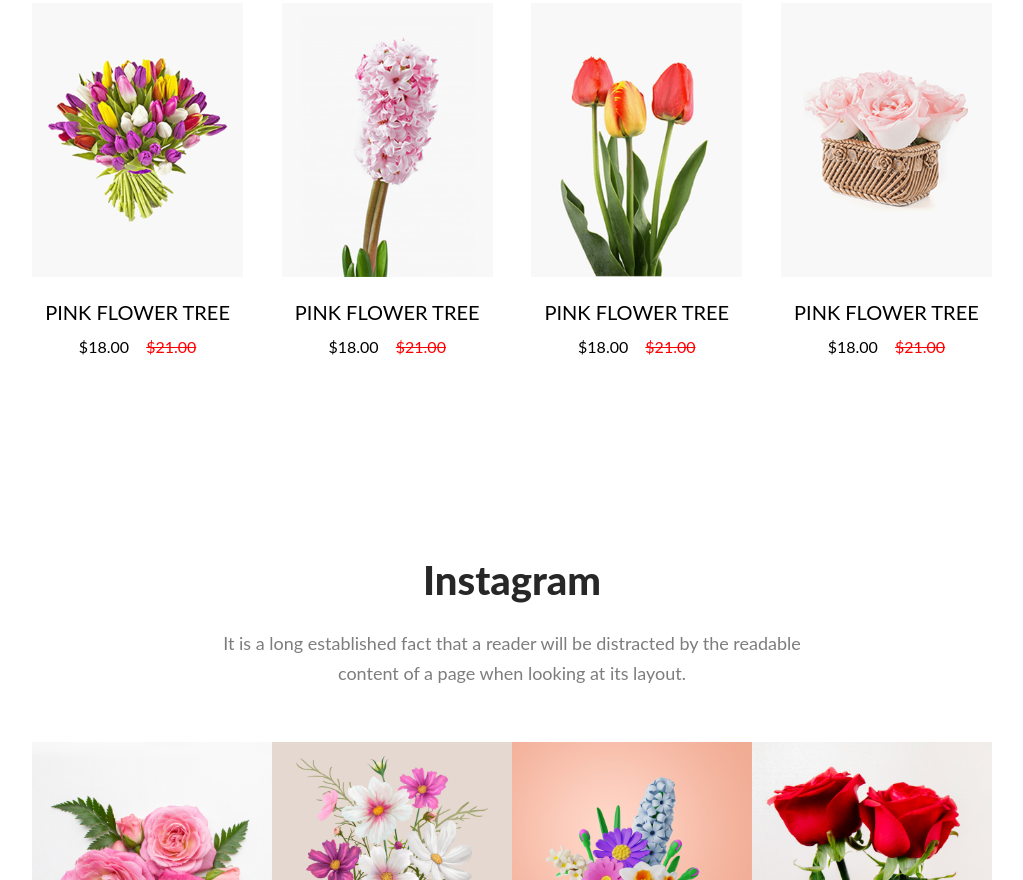
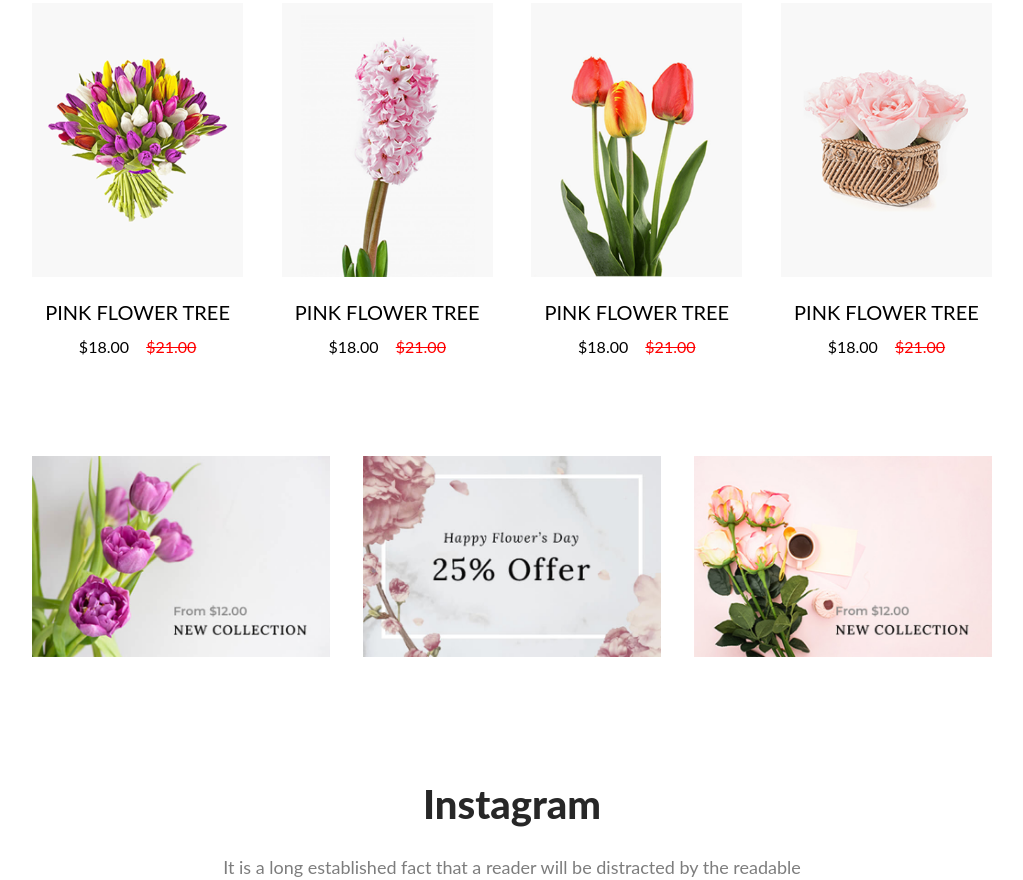
Before and after one commit to Jubayer3112/first-assignment, a plain HTML site: page index.html in a window 1280 px wide. Shown: the part 3669-4549 px from the top of the page, without its empty margins (128-1151 px from the left). Drawn offline with Linux system fonts and the light colour scheme.

Commit message:
product section updated

```diff
--- a/CSS/style.css
+++ b/CSS/style.css
@@ -164,9 +164,15 @@ p.price del {
 .products{
     margin-top: 40px;
 }
-.products-section{
-    padding: 100px 0;
+.products-section {
+    padding: 100px 0 20px;
 }
+
+.sale-img {
+    width: 31%;
+    margin-top: 100px;
+}
+
 /* Social section */
 .social-post{
     width: 25%;
--- a/index.html
+++ b/index.html
@@ -173,6 +173,18 @@
                 </div>
 
             </div>
+
+            <div class="product-sale flex">
+                <div class="sale-img">
+                    <img src="./images/4.jpg" alt="">
+                </div>
+                <div class="sale-img">
+                    <img src="./images/2.jpg" alt="">
+                </div>
+                <div class="sale-img">
+                    <img src="./images/5.jpg" alt="">
+                </div>
+            </div>
         </div>
     </section>
 
```
Also changed, not shown: images/21.jpg (added), images/31.png (added).
